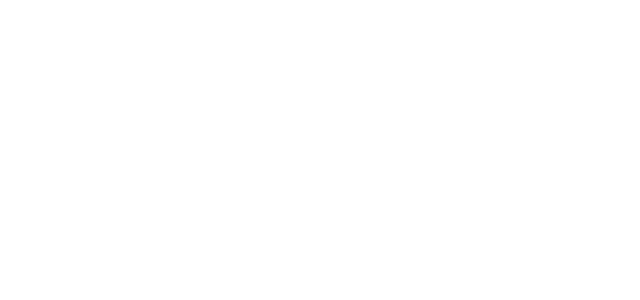
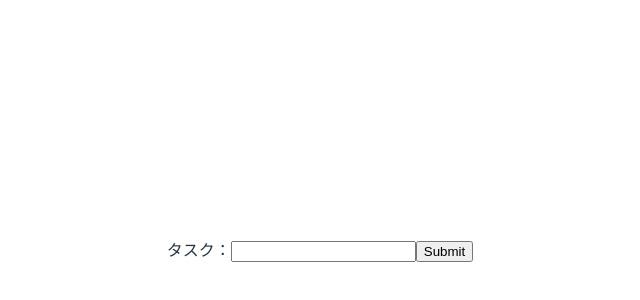
Before and after one commit to yuya-0928/yuniPlayground, a React (Vite) app in the folder simple-todo-app/: page / in a window 1280 px wide. Shown: the part 150-450 px from the top of the page, without its empty margins (320-960 px from the left). Built offline with nearby package versions, Linux system fonts and the light colour scheme.

Commit message:
フォームを追加しました

```diff
--- a/simple-todo-app/src/App.tsx
+++ b/simple-todo-app/src/App.tsx
@@ -1,7 +1,17 @@
 import "./App.css";
 
 function App() {
-  return <></>;
+  return (
+    <>
+      <form>
+        <label>
+          タスク：
+          <input type="text" name="task" />
+        </label>
+        <input type="submit" value="Submit" />
+      </form>
+    </>
+  );
 }
 
 export default App;
```
